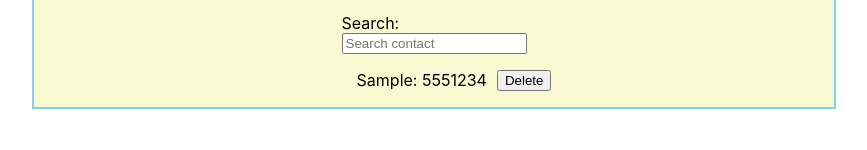
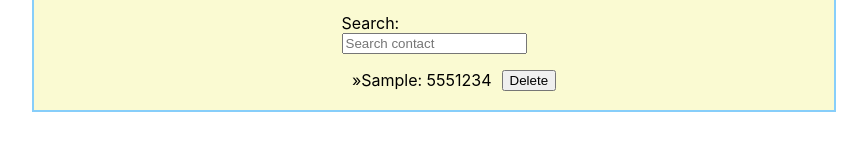
Before and after one commit to JohanDevia/goit-react-hw-03-phonebook, a React (Create React App) app: page / in a window 1280 px wide. Both pictures are taken after typing "Sample", "5551234" into the empty fields and a click on the button "Add Contact". Shown: the part 274-424 px from the top of the page, without its empty margins (206-1073 px from the left). Built offline with nearby package versions, Linux system fonts and the light colour scheme.

Commit message:
another styles

```diff
--- a/src/components/Phonebook.jsx
+++ b/src/components/Phonebook.jsx
@@ -89,7 +89,7 @@ class Phonebook extends Component {
       <ul>
         {filteredContacts.map(contact => (
           <ContactsList key={contact.id}>
-            {contact.name}: {contact.number} {}
+            »{contact.name}: {contact.number} {}
             <button
               onClick={() => this.handleContactDelete(contact.id)}
               style={{ marginLeft: '10px' }}
--- a/src/components/Phonebook.styled.jsx
+++ b/src/components/Phonebook.styled.jsx
@@ -23,4 +23,5 @@ export const FinderContacts = styled.div`
 export const ContactsList = styled.li`
   display: flex;
   justify-content: space-between;
+  margin-bottom: 3px;
 `;
```
